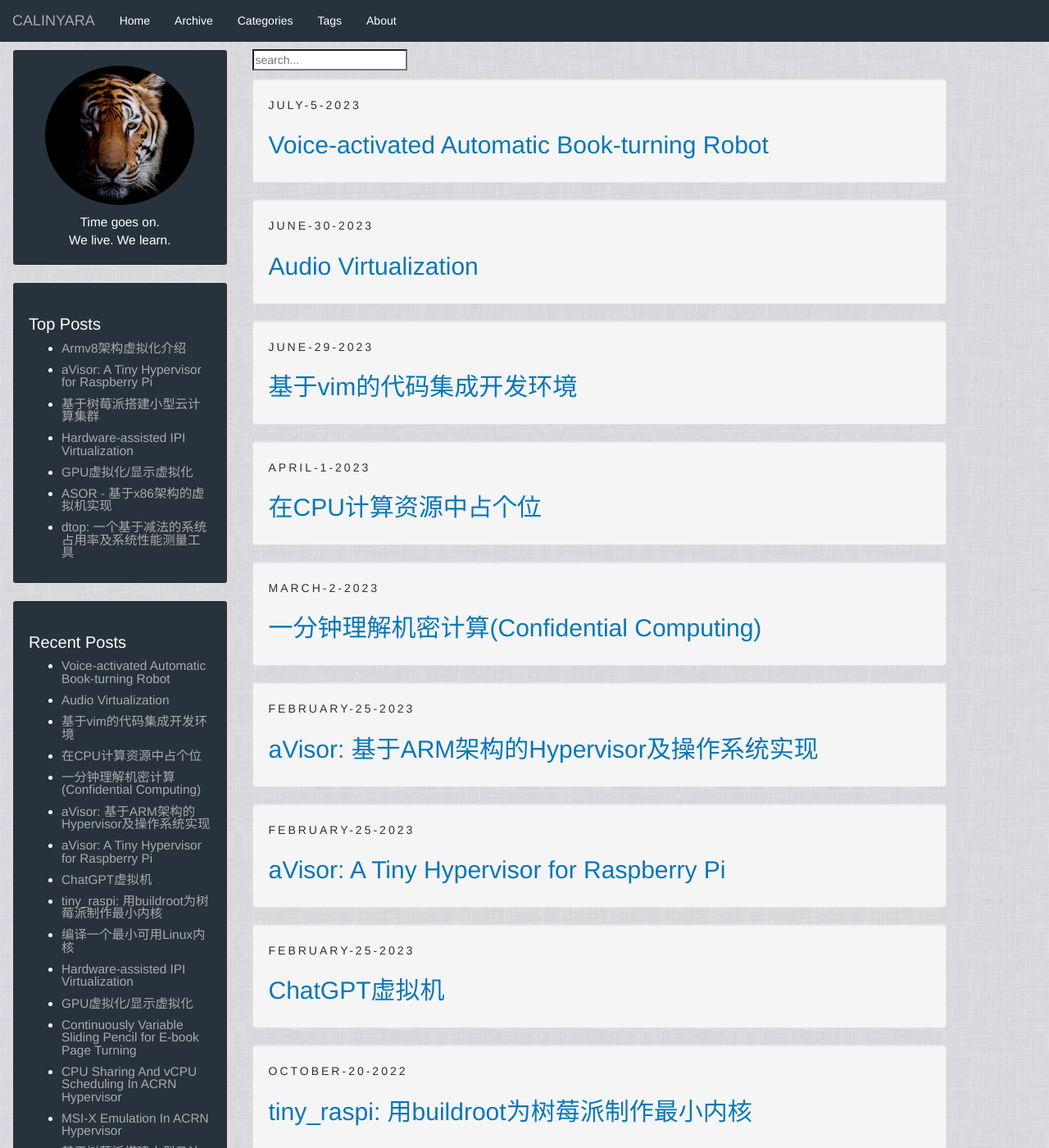
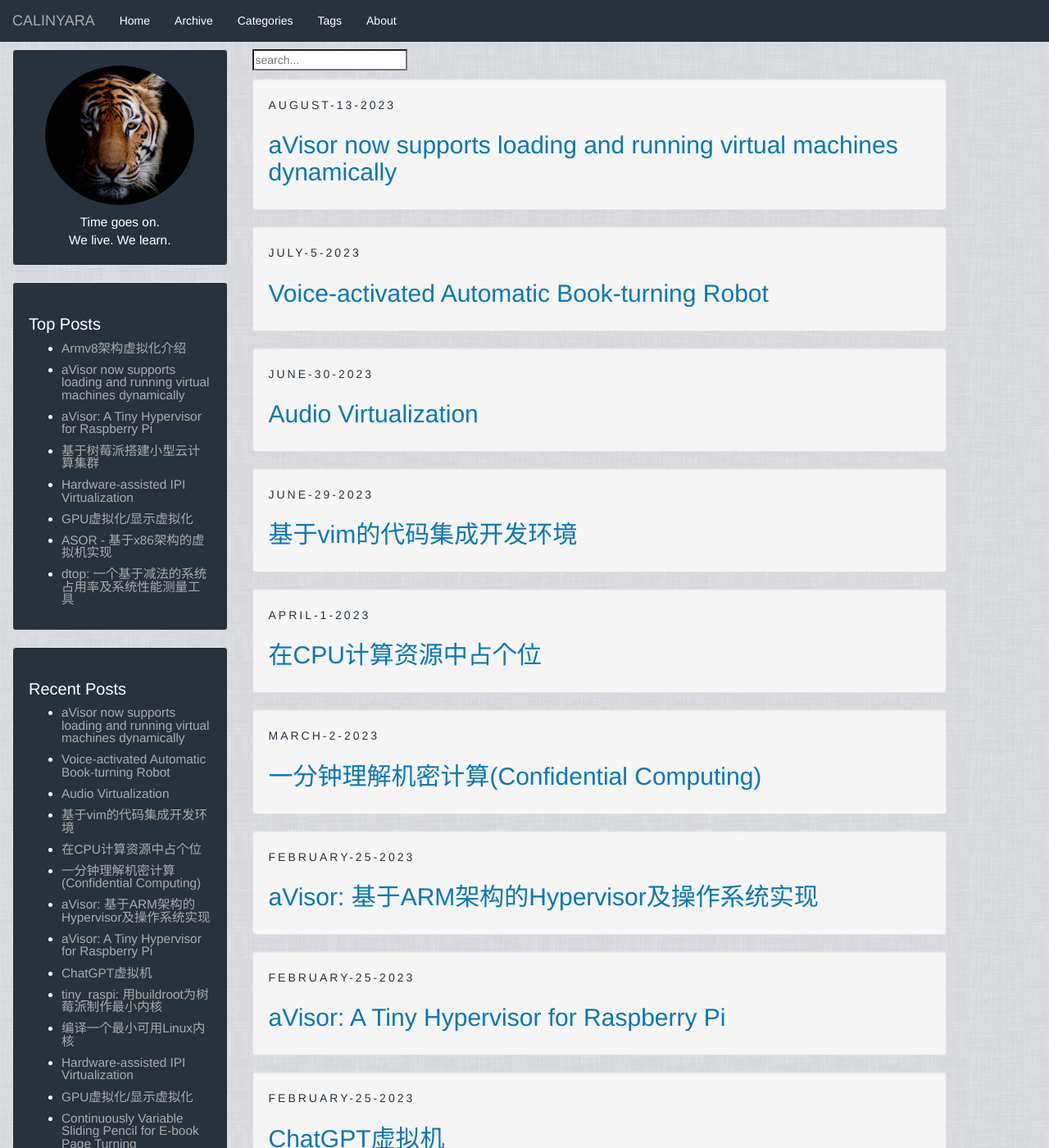
Before and after one commit to calinyara/calinyara.github.io, a Jekyll site: the page built from index.html, in a window 1280 px wide and 1400 px high. Shown: the whole window at 82% size. Built offline with Jekyll 4.4.1, drawn with Linux system fonts in a browser that asks for light colours; the list of posts is cut into pages by our own code; some of the changed text lies outside the part shown.

Commit message:
post: avisor update

````diff
--- a/_posts/2023-2-25-aVisor-en.markdown
+++ b/_posts/2023-2-25-aVisor-en.markdown
@@ -2,7 +2,7 @@
 layout: post
 title:  "aVisor: A Tiny Hypervisor for Raspberry Pi"
 categories: Technology
-tags: 内核 kernel Linux 操作系统 树莓派 raspberry pi buildroot hypervisor 虚拟机 虚拟化 virtualization OS 调度 arm en automotive
+tags: 内核 kernel Linux 操作系统 树莓派 raspberry pi buildroot hypervisor 虚拟机 虚拟化 virtualization OS 调度 arm en automotive avisor
 author: Calinyara
 description:
 ---
@@ -76,7 +76,9 @@ Copy ***config.txt, bootcode.bin, start.elf, lrtos.bin, echo.bin, kernel8.img***
 
 <br>
 
+### References
 
+- [aVisor now supports loading and running virtual machines dynamically](https://calinyara.github.io/technology/2023/08/13/aVisor-en-2.html)
 
 <br>
 
--- a/_posts/2023-2-25-aVisor.markdown
+++ b/_posts/2023-2-25-aVisor.markdown
@@ -2,7 +2,7 @@
 layout: post
 title:  "aVisor: 基于ARM架构的Hypervisor及操作系统实现"
 categories: Technology
-tags: 内核 kernel Linux 操作系统 树莓派 raspberry pi buildroot hypervisor 虚拟机 虚拟化 virtualization OS 调度 arm zh
+tags: 内核 kernel Linux 操作系统 树莓派 raspberry pi buildroot hypervisor 虚拟机 虚拟化 virtualization OS 调度 arm zh avisor
 author: Calinyara
 description:
 ---
--- /dev/null
+++ b/_posts/2023-8-13-aVisor-en-2.markdown
@@ -0,0 +1,76 @@
+---
+layout: post
+title:  "aVisor now supports loading and running virtual machines dynamically"
+categories: Technology
+tags: 内核 kernel Linux 操作系统 树莓派 raspberry pi buildroot hypervisor 虚拟机 虚拟化 virtualization OS 调度 arm en automotive avisor
+author: Calinyara
+description:
+---
+
+<br>
+
+**[aVisor](https://github.com/calinyara/avisor)** now supports loading and running virtual machines dynamically. Just copy the binaries or images of VMs to the SD card, then use the ***vmld*** command to load and run them. A ***ls*** command is also added for checking the files in the SD card.
+
+<br>
+
+```
+ls			                 // List all files (VM images or binary)
+vmld <images> <load addr> <entry addr>   // Load a VM binary and run it
+```
+
+<br>
+
+<div align="center"><img src="/assets/images/20230813-aVisor/1.png"/></div>
+<div align="center"><img src="/assets/images/20230813-aVisor/2.png"/></div>
+<div align="center"><img src="/assets/images/20230813-aVisor/3.png"/></div>
+
+<br>
+
+### Example
+
+```shell
+vmld lrtos.bin 0x0 0x0
+vmld echo.bin 0x0 0x0
+vmld uboot.bin 0x80000 0x80000
+vmld freertos.bin 0x80000 0x80000
+```
+
+<br>
+
+### References
+
+- [aVisor: A Tiny Hypervisor for Raspberry Pi](https://calinyara.github.io/technology/2023/02/25/aVisor-en.html)
+
+
+<br>
+
+<!-- Google tag (gtag.js) -->
+<script async src="https://www.googletagmanager.com/gtag/js?id=G-69PP8GKYST"></script>
+<script>
+  window.dataLayer = window.dataLayer || [];
+  function gtag(){dataLayer.push(arguments);}
+  gtag('js', new Date());
+  gtag('config', 'G-69PP8GKYST');
+</script>
+
+
+
+<!-- Global site tag (gtag.js) - Google Analytics -->
+
+<script async src="https://www.googletagmanager.com/gtag/js?id=UA-66555622-4"></script>
+<script>
+  window.dataLayer = window.dataLayer || [];
+  function gtag(){dataLayer.push(arguments);}
+  gtag('js', new Date());
+  gtag('config', 'UA-66555622-4');
+</script>
+
+
+<!-- Google tag (gtag.js) -->
+<script async src="https://www.googletagmanager.com/gtag/js?id=G-27WH7FZ7KT"></script>
+<script>
+  window.dataLayer = window.dataLayer || [];
+  function gtag(){dataLayer.push(arguments);}
+  gtag('js', new Date());
+  gtag('config', 'G-27WH7FZ7KT');
+</script>
````
Also changed, not shown: assets/images/20230813-aVisor/1.png (added), assets/images/20230813-aVisor/2.png (added), assets/images/20230813-aVisor/3.png (added).
